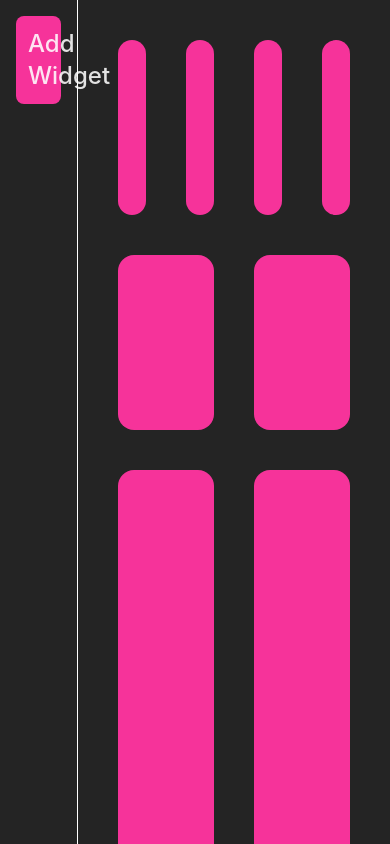
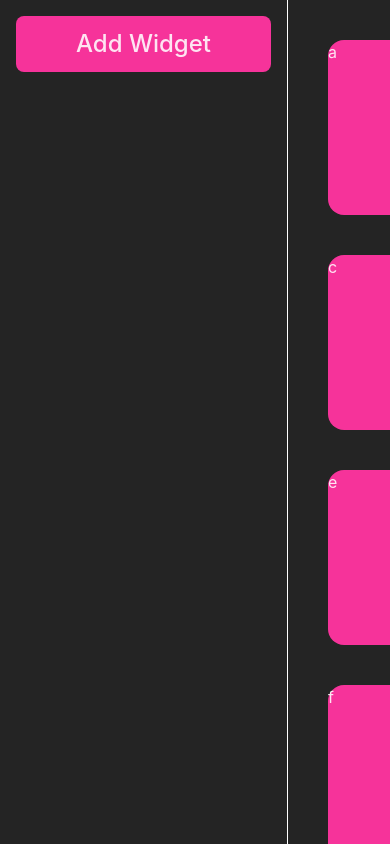
Before and after one commit to Cutaiar/scramble-squares, a React (Vite) app: page / in a window 390 px wide. Built offline with nearby package versions, Linux system fonts and the light colour scheme.

Commit message:
Nail square widgets and breakpointed layout

```diff
--- a/package.json
+++ b/package.json
@@ -22,6 +22,7 @@
     "tailwindcss": "^4.0.13"
   },
   "devDependencies": {
+    "@tailwindcss/container-queries": "^0.1.1",
     "@types/lodash": "^4.14.202",
     "@types/react": "^18.2.43",
     "@types/react-dom": "^18.2.17",
--- a/src/RGLApp.tsx
+++ b/src/RGLApp.tsx
@@ -1,6 +1,6 @@
 import "react-grid-layout/css/styles.css";
 import "react-resizable/css/styles.css";
-import GridLayout, { Layout, WidthProvider } from "react-grid-layout";
+import { Layout, WidthProvider, Responsive } from "react-grid-layout";
 import React, { useState } from "react";
 import { cn } from "./lib/utils";
 import "./custom.css";
@@ -8,7 +8,7 @@ import "./custom.css";
 // 🧠 can i read the width of the container to set the row height such that they will be sq
 // Rather, the row height drives the width, we calculate the width from a set rowheight for the grid
 
-const GridLayoutWithWidth = WidthProvider(GridLayout);
+const GridLayoutWithWidth = WidthProvider(Responsive);
 
 const updateElementInLayout = (
   layout: Layout[],
@@ -23,7 +23,7 @@ const updateElementInLayout = (
   });
 };
 
-const initialLayout = [
+const initialLayoutLG = [
   { i: "a", x: 0, y: 0, w: 1, h: 1 },
   { i: "b", x: 1, y: 0, w: 1, h: 1 },
   { i: "c", x: 2, y: 0, w: 1, h: 1 },
@@ -36,10 +36,64 @@ const initialLayout = [
   { i: "h", x: 2, y: 2, w: 2, h: 2 },
 ];
 
+const initialLayoutSM = [
+  { i: "a", x: 0, y: 0, w: 1, h: 1 },
+  { i: "b", x: 1, y: 0, w: 1, h: 1 },
+
+  { i: "c", x: 0, y: 1, w: 1, h: 1 },
+  { i: "d", x: 1, y: 1, w: 1, h: 1 },
+
+  { i: "e", x: 0, y: 2, w: 2, h: 1 },
+  { i: "f", x: 0, y: 3, w: 2, h: 1 },
+
+  { i: "g", x: 0, y: 4, w: 2, h: 2 },
+  { i: "h", x: 0, y: 6, w: 2, h: 2 },
+];
+
+const initialLayout = {
+  lg: initialLayoutLG,
+  sm: initialLayoutSM,
+};
+
+const cols = {
+  lg: 4,
+  sm: 2,
+};
+
+const rh = 175; // row height
+const m = 40; // margin
+
+/** Calculate the width if the grid given the above row height and margin, and the number of columns (which depends on the breakpoint) */
+const w = (breakpoint: "sm" | "lg") => {
+  const numCols = cols[breakpoint];
+  return rh * numCols + m * (numCols + 1);
+};
+
+// Precalculate the grid widths for the breakpoints
+const wSm = w("sm");
+const wLg = w("lg");
+
+// These are the breakpoints the grid will use to decide when to change the number of columns
+// So just go one smaller than the value of its controlling container
+const breakpoints = {
+  lg: wLg - 1,
+  sm: wSm - 1,
+};
+
 export const RGLApp = () => {
-  const [layout, setLayout] = useState(initialLayout);
+  const [layouts, setLayouts] =
+    useState<Record<"sm" | "lg", Layout[]>>(initialLayout);
+  const [breakpoint, setBreakpoint] = useState<"sm" | "lg">("lg");
 
-  const handleClick = (item: Layout) => {
+  const onLayoutChange = (
+    layout: Layout[],
+    allLayouts: Record<"sm" | "lg", Layout[]>
+  ) => {
+    console.log(breakpoint);
+    setLayouts(allLayouts);
+  };
+
+  const cycleSize = (item: Layout) => {
     // Set of sizes to cycles thru
     const sizes = [
       { w: 1, h: 1 },
@@ -55,33 +109,42 @@ export const RGLApp = () => {
     const nextIndex = (currentIndex + 1) % sizes.length;
     const nextSize = sizes[nextIndex];
 
-    setLayout(
-      updateElementInLayout(layout, item.i, {
+    const newLayout = updateElementInLayout(layouts[breakpoint], item.i, {
       w: nextSize.w,
       h: nextSize.h,
-      })
-    );
+    });
+    setLayouts({
+      ...layouts,
+      [breakpoint]: newLayout,
+    });
   };
 
   const addWidget = () => {
-    setLayout([
-      ...layout,
-      { i: String.fromCharCode(65 + layout.length), x: 0, y: 0, w: 1, h: 1 },
-    ]);
+    // Find the layout for the current breakpoint
+    const newWidget = {
+      i: String.fromCharCode(65 + layouts[breakpoint].length),
+      x: 0,
+      y: 0,
+      w: 1,
+      h: 1,
+    };
+    // Add a new widget to the layouts
+    const newLayoutSm = [...layouts["sm"], newWidget];
+    const newLayoutLg = [...layouts["lg"], newWidget];
+    // Update the layouts state with the new layouts
+    setLayouts({
+      sm: newLayoutSm,
+      lg: newLayoutLg,
+    });
   };
 
-  const rh = 175;
-  const m = 40;
-  const cols = 4;
-  const w = rh * cols + m * (cols + 1);
-  // For some reason, changing the values from the above causing a strange layout
-  console.log(w);
+  const width = w(breakpoint);
 
   return (
     // Page container
     <div className="h-full w-full flex">
       {/* Sidebar */}
-      <div className="w-1/5 h-full border-r border-white flex flex-col p-4">
+      <div className="w-2xs h-full border-r border-white flex flex-col p-4 gap-4">
         <button
           className="bg-pink-500 p-3 rounded-lg text-2xl font-medium hover:bg-pink-400"
           onClick={addWidget}
@@ -90,25 +153,41 @@ export const RGLApp = () => {
         </button>
       </div>
       {/* Grid container (rest of the page) */}
-      <div className="flex-1 overflow-y-auto">
+      <div className="flex-1 overflow-y-auto @container">
         {/* Grid layout (less than the rest of the page) */}
+        {/* This div responds to its parents size, going between a sm and lg size, which then triggers the grid breakpoint. centers the grid inside using mx-auto */}
+        <div
+          className={`mx-auto w-(--wsm) @3xl:w-(--wlg)`}
+          style={
+            {
+              "--wsm": `${wSm}px`,
+              "--wlg": `${wLg}px`,
+            } as React.CSSProperties
+          }
+        >
           <GridLayoutWithWidth
-          className={cn(`max-w-[${w}px] mx-auto`)}
             compactType="horizontal"
-          layout={layout}
+            layouts={layouts}
+            breakpoints={breakpoints}
             cols={cols}
             rowHeight={rh}
             margin={[m, m]}
-          width={w}
+            width={width}
             isResizable={false}
+            // @ts-expect-error enum cast
+            onBreakpointChange={setBreakpoint}
+            onLayoutChange={onLayoutChange}
             // 👇  Not important
             // autoSize={false} // if you use autoSize={false}, you can use tailwind h-full
             onDragStart={(_, __, ___, ____, e) => e.stopPropagation()} // this is just a little hack to make double click more reliable
           >
-          {layout.map((item) => (
-            <Widget key={item.i} onDoubleClick={() => handleClick(item)} />
+            {layouts[breakpoint].map((item) => (
+              <Widget key={item.i} onDoubleClickCapture={() => cycleSize(item)}>
+                {item.i}
+              </Widget>
             ))}
           </GridLayoutWithWidth>
+        </div>
       </div>
     </div>
   );
@@ -134,7 +213,7 @@ const Widget = React.forwardRef<HTMLDivElement, WidgetProps>(
     return (
       <div
         style={style}
-        className={cn("bg-pink-500 rounded-2xl", className)}
+        className={cn("bg-pink-500 rounded-2xl select-none", className)}
         ref={ref}
         onMouseDown={onMouseDown}
         onMouseUp={onMouseUp}
--- /dev/null
+++ b/tailwind.config.js
@@ -0,0 +1,3 @@
+module.exports = {
+  plugins: [require("@tailwindcss/container-queries")],
+};
```
Also changed, not shown: 1 other file (tests, documents, lock files or other folders). Lines whose indentation alone changed are shown as unchanged.
